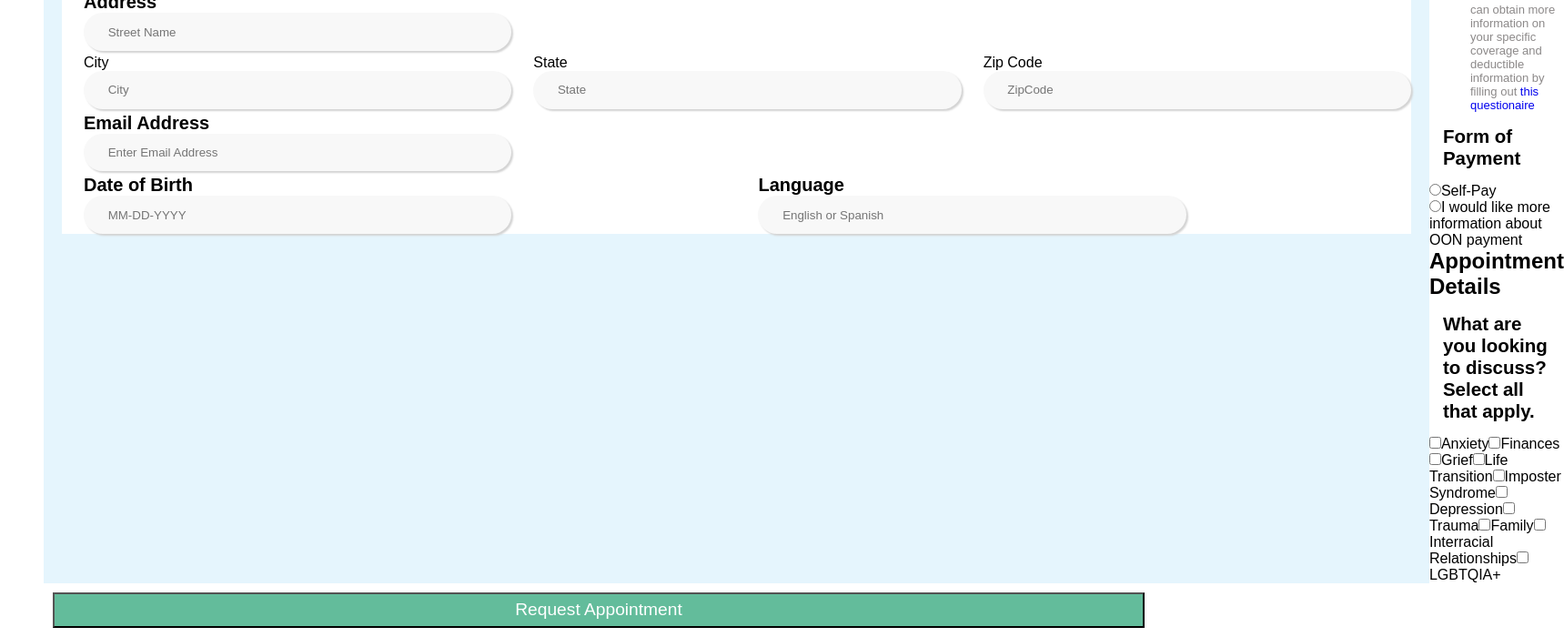
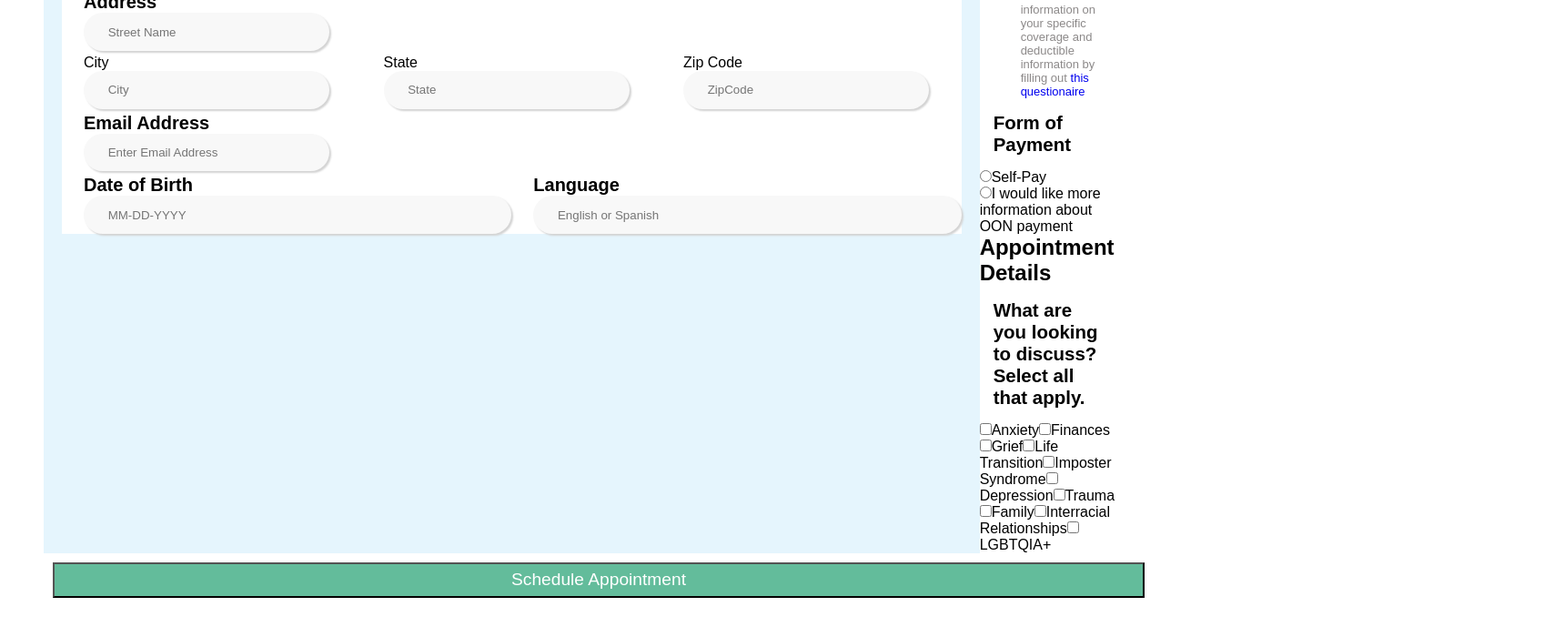
Before and after one commit to CultureCare22/Culture-Care, a React (Create React App) app: page /patient-info in a window 1280 px wide. Shown: the part 360-1060 px from the top of the page at 91% size, 1719 px wide, since content can reach past the window. After the commit the page ends 1027 px from the top, so only its background shows below. Built offline with nearby package versions, Linux system fonts and the light colour scheme.

Commit message:
fixed button wording

```diff
--- a/src/pages/PatientInfoForm/PatientInfoForm.css
+++ b/src/pages/PatientInfoForm/PatientInfoForm.css
@@ -44,7 +44,7 @@
     background-color: #f8f8f8;
     padding: 1em;
     padding-left: 2em;
-    padding-right: 20em;
+    padding-right: 5em;
     border-radius: 25px;
     box-shadow: 2px 2px 2px lightgrey;
 }
@@ -54,7 +54,7 @@
     background-color: #f8f8f8;
     padding: 1em;
     padding-left: 2em;
-    padding-right: 20em;
+    padding-right: 5em;
     border-radius: 25px;
     box-shadow: 2px 2px 2px lightgrey;
 }
--- a/src/pages/PatientInfoForm/PatientInfoForm.js
+++ b/src/pages/PatientInfoForm/PatientInfoForm.js
@@ -125,7 +125,7 @@ function Form() {
             </div>
         </div>
         <a href="/clinician-s-silva">
-            <button className='return-button'>Request Appointment</button>
+            <button className='return-button'>Schedule Appointment</button>
         </a>
         </>
     )
```
